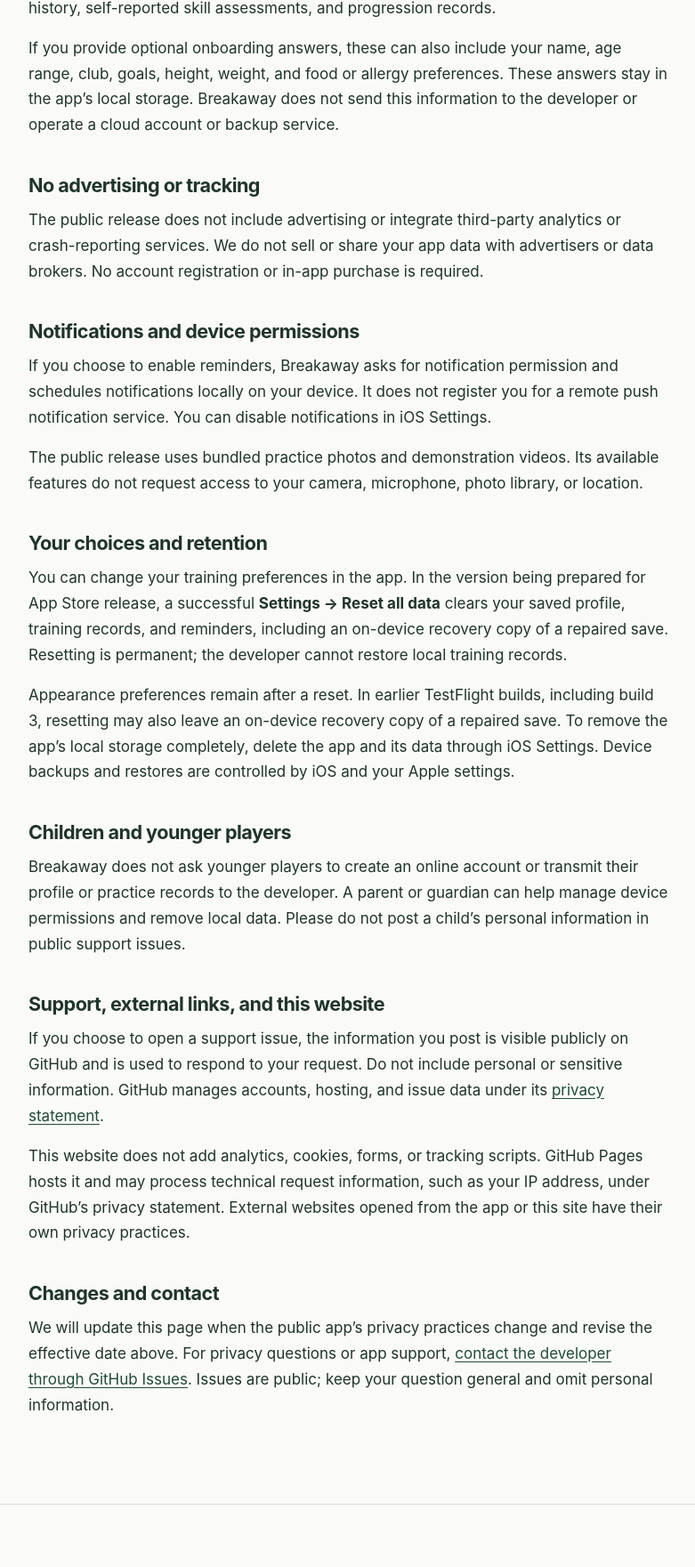
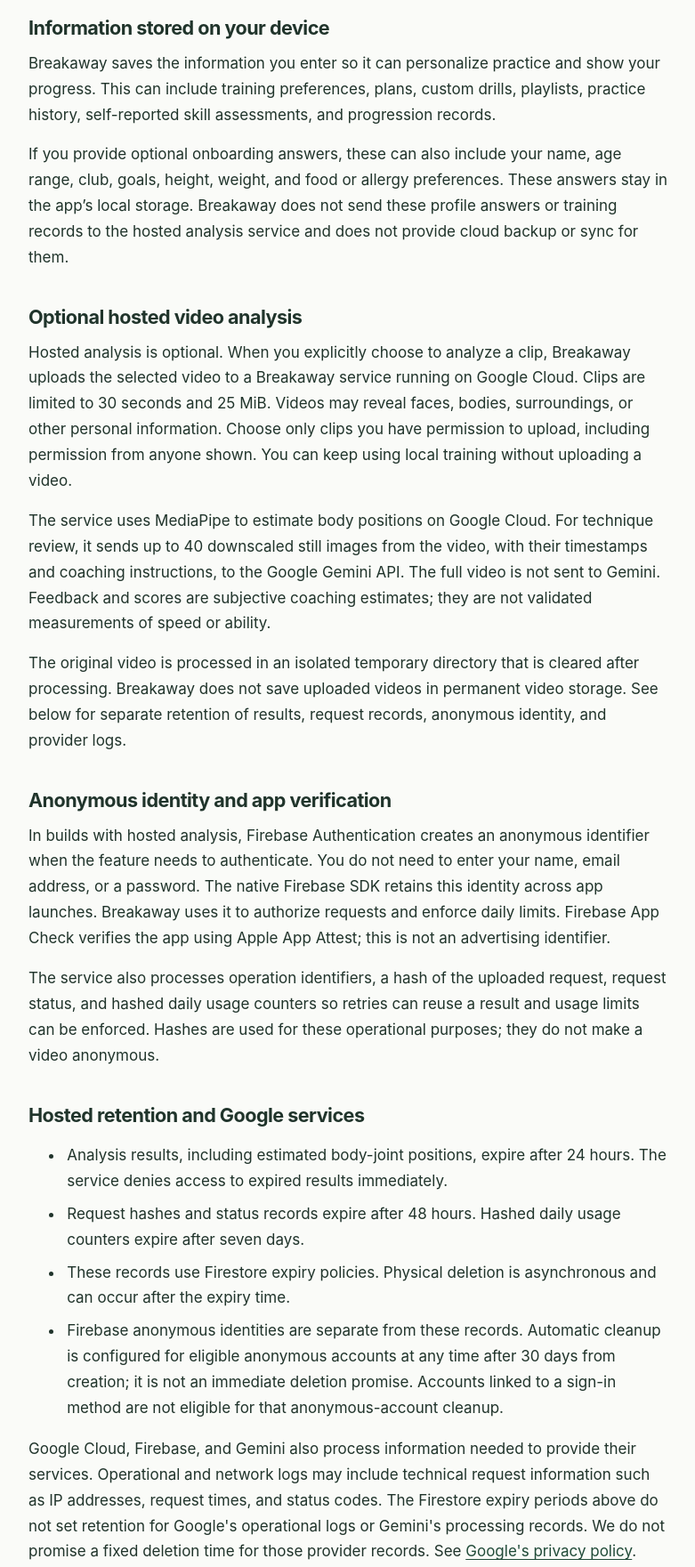
Before and after one commit to SpryMosquito630/breakaway-support, a plain HTML site: page privacy.html in a window 1280 px wide. Shown: the part 668-2429 px from the top of the page at 89% size, without its empty margins (248-1029 px from the left). Drawn offline with Linux system fonts and the light colour scheme.

Commit message:
Disclose optional hosted video analysis data handling

```diff
--- a/privacy.html
+++ b/privacy.html
@@ -1,33 +1,48 @@
 <!doctype html>
 <html lang="en">
-<head><meta charset="utf-8"><meta name="viewport" content="width=device-width, initial-scale=1"><meta name="description" content="Privacy policy for the public release of the Breakaway football practice app."><title>Breakaway — Privacy policy</title><link rel="stylesheet" href="styles.css"></head>
+<head><meta charset="utf-8"><meta name="viewport" content="width=device-width, initial-scale=1"><meta name="description" content="Privacy policy for Breakaway, including optional hosted video analysis."><title>Breakaway — Privacy policy</title><link rel="stylesheet" href="styles.css"></head>
 <body>
 <a class="skip" href="#main">Skip to content</a>
 <header><div class="nav"><a class="brand" href="./">BREAKAWAY</a><nav aria-label="Main"><a href="./">Support</a><a href="privacy.html" aria-current="page">Privacy</a></nav></div></header>
 <main id="main">
-<p class="eyebrow">Effective November 8, 2026</p>
+<p class="eyebrow">Effective November 15, 2026</p>
 <h1>Privacy policy</h1>
-<p class="lead">Your practice belongs to you. The public release of Breakaway works without an account and keeps your training information on your device.</p>
+<p class="lead">Your training profile and practice history stay on your device. If your build offers hosted video analysis and you choose to use it, your selected clip is uploaded for processing by Google Cloud and sampled images may be sent to Google Gemini.</p>
 <h2>About this policy</h2>
-<p>This policy describes the iOS version of Breakaway being prepared for public App Store release and this support website. Breakaway is a football practice app. The retention section below also explains a difference in earlier TestFlight builds.</p>
+<p>This policy describes Breakaway, the football practice app developed by David Tian, and this support website. The standard public build keeps training on your device and does not offer hosted video analysis. Some TestFlight or later builds may offer an optional Analyze feature; the hosted-analysis sections apply only when you use that feature. The retention section also explains a difference in earlier TestFlight builds.</p>
 <h2>Information stored on your device</h2>
 <p>Breakaway saves the information you enter so it can personalize practice and show your progress. This can include training preferences, plans, custom drills, playlists, practice history, self-reported skill assessments, and progression records.</p>
-<p>If you provide optional onboarding answers, these can also include your name, age range, club, goals, height, weight, and food or allergy preferences. These answers stay in the app’s local storage. Breakaway does not send this information to the developer or operate a cloud account or backup service.</p>
+<p>If you provide optional onboarding answers, these can also include your name, age range, club, goals, height, weight, and food or allergy preferences. These answers stay in the app’s local storage. Breakaway does not send these profile answers or training records to the hosted analysis service and does not provide cloud backup or sync for them.</p>
+<h2>Optional hosted video analysis</h2>
+<p>Hosted analysis is optional. When you explicitly choose to analyze a clip, Breakaway uploads the selected video to a Breakaway service running on Google Cloud. Clips are limited to 30 seconds and 25 MiB. Videos may reveal faces, bodies, surroundings, or other personal information. Choose only clips you have permission to upload, including permission from anyone shown. You can keep using local training without uploading a video.</p>
+<p>The service uses MediaPipe to estimate body positions on Google Cloud. For technique review, it sends up to 40 downscaled still images from the video, with their timestamps and coaching instructions, to the Google Gemini API. The full video is not sent to Gemini. Feedback and scores are subjective coaching estimates; they are not validated measurements of speed or ability.</p>
+<p>The original video is processed in an isolated temporary directory that is cleared after processing. Breakaway does not save uploaded videos in permanent video storage. See below for separate retention of results, request records, anonymous identity, and provider logs.</p>
+<h2>Anonymous identity and app verification</h2>
+<p>In builds with hosted analysis, Firebase Authentication creates an anonymous identifier when the feature needs to authenticate. You do not need to enter your name, email address, or a password. The native Firebase SDK retains this identity across app launches. Breakaway uses it to authorize requests and enforce daily limits. Firebase App Check verifies the app using Apple App Attest; this is not an advertising identifier.</p>
+<p>The service also processes operation identifiers, a hash of the uploaded request, request status, and hashed daily usage counters so retries can reuse a result and usage limits can be enforced. Hashes are used for these operational purposes; they do not make a video anonymous.</p>
+<h2>Hosted retention and Google services</h2>
+<ul>
+<li>Analysis results, including estimated body-joint positions, expire after 24 hours. The service denies access to expired results immediately.</li>
+<li>Request hashes and status records expire after 48 hours. Hashed daily usage counters expire after seven days.</li>
+<li>These records use Firestore expiry policies. Physical deletion is asynchronous and can occur after the expiry time.</li>
+<li>Firebase anonymous identities are separate from these records. Automatic cleanup is configured for eligible anonymous accounts at any time after 30 days from creation; it is not an immediate deletion promise. Accounts linked to a sign-in method are not eligible for that anonymous-account cleanup.</li>
+</ul>
+<p>Google Cloud, Firebase, and Gemini also process information needed to provide their services. Operational and network logs may include technical request information such as IP addresses, request times, and status codes. The Firestore expiry periods above do not set retention for Google's operational logs or Gemini's processing records. We do not promise a fixed deletion time for those provider records. See <a href="https://policies.google.com/privacy">Google's privacy policy</a>.</p>
 <h2>No advertising or tracking</h2>
-<p>The public release does not include advertising or integrate third-party analytics or crash-reporting services. We do not sell or share your app data with advertisers or data brokers. No account registration or in-app purchase is required.</p>
+<p>Breakaway does not include advertising or integrate third-party analytics or crash-reporting services. We do not sell or share your app data with advertisers or data brokers. No manual account registration or in-app purchase is required; optional hosted analysis uses the anonymous Firebase identity described above.</p>
 <h2>Notifications and device permissions</h2>
 <p>If you choose to enable reminders, Breakaway asks for notification permission and schedules notifications locally on your device. It does not register you for a remote push notification service. You can disable notifications in iOS Settings.</p>
-<p>The public release uses bundled practice photos and demonstration videos. Its available features do not request access to your camera, microphone, photo library, or location.</p>
+<p>The standard public build uses bundled practice photos and demonstration videos and does not request access to your camera, microphone, photo library, or location. Builds with optional video analysis let you select a clip using the system video picker. Selecting a clip for review and choosing hosted analysis determine what is sent; Breakaway does not upload your entire library.</p>
 <h2>Your choices and retention</h2>
 <p>You can change your training preferences in the app. In the version being prepared for App Store release, a successful <strong>Settings → Reset all data</strong> clears your saved profile, training records, and reminders, including an on-device recovery copy of a repaired save. Resetting is permanent; the developer cannot restore local training records.</p>
-<p>Appearance preferences remain after a reset. In earlier TestFlight builds, including build 3, resetting may also leave an on-device recovery copy of a repaired save. To remove the app’s local storage completely, delete the app and its data through iOS Settings. Device backups and restores are controlled by iOS and your Apple settings.</p>
+<p>Appearance preferences remain after a reset. In earlier TestFlight builds, including build 3, resetting may also leave an on-device recovery copy of a repaired save. To remove the app’s local storage completely, delete the app and its data through iOS Settings. Device backups and restores are controlled by iOS and your Apple settings. Resetting local training data does not delete the server-side Firebase identity, hosted results, request records, usage counters, or provider logs, and does not reset daily hosted-analysis limits. Hosted records follow the separate retention periods above.</p>
 <h2>Children and younger players</h2>
-<p>Breakaway does not ask younger players to create an online account or transmit their profile or practice records to the developer. A parent or guardian can help manage device permissions and remove local data. Please do not post a child’s personal information in public support issues.</p>
+<p>Local training does not require an online account or transmit profile or practice records to the developer. Hosted analysis uploads the selected video and uses an anonymous identifier as described above. A parent or guardian should help a younger player decide whether to upload a video, ensure permission from people shown, manage device permissions, and remove local data. Please do not post a child’s personal information in public support issues.</p>
 <h2>Support, external links, and this website</h2>
 <p>If you choose to open a support issue, the information you post is visible publicly on GitHub and is used to respond to your request. Do not include personal or sensitive information. GitHub manages accounts, hosting, and issue data under its <a href="https://docs.github.com/en/site-policy/privacy-policies/github-general-privacy-statement">privacy statement</a>.</p>
 <p>This website does not add analytics, cookies, forms, or tracking scripts. GitHub Pages hosts it and may process technical request information, such as your IP address, under GitHub’s privacy statement. External websites opened from the app or this site have their own privacy practices.</p>
 <h2>Changes and contact</h2>
-<p>We will update this page when the public app’s privacy practices change and revise the effective date above. For privacy questions or app support, <a href="https://github.com/SpryMosquito630/breakaway-support/issues">contact the developer through GitHub Issues</a>. Issues are public; keep your question general and omit personal information.</p>
+<p>We will update this page when the app’s privacy practices change and revise the effective date above. For privacy questions or app support, <a href="https://github.com/SpryMosquito630/breakaway-support/issues">contact the developer through GitHub Issues</a>. Issues are public; keep your question general and omit personal information.</p>
 </main>
 <footer><span>Breakaway</span><a href="./">App support</a></footer>
 </body></html>
```
Also changed, not shown: index.html (+1 -1 lines), 1 other file.
